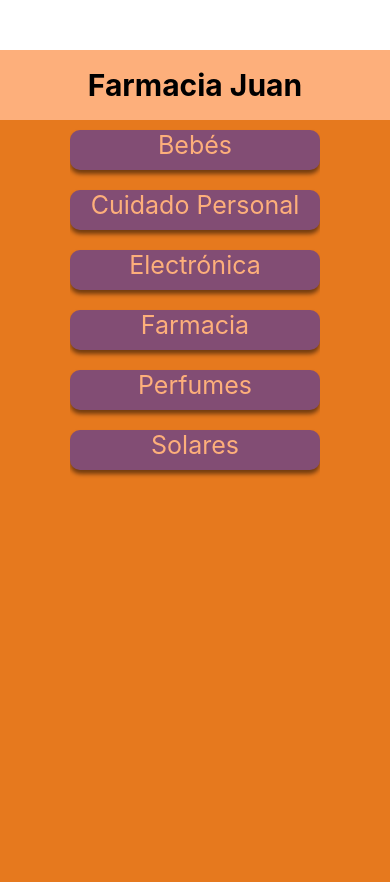
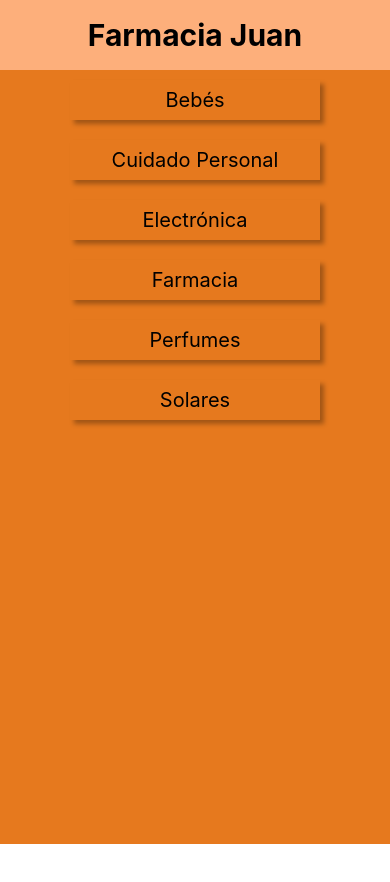
Before and after one commit to juan2084/app-farmacia-juan, a React Native app: screen / in a window 390 px wide. Shown: the top 882 px of the page. After the commit the page ends 844 px from the top, so only its background shows below. Built offline with nearby package versions, Linux system fonts and the light colour scheme.

Commit message:
3.1 Navegación entre pantallas

```diff
--- a/App.js
+++ b/App.js
@@ -1,34 +1,24 @@
-import { StyleSheet, View } from "react-native"
-import Home from "./src/screens/Home"
+import { Platform, SafeAreaView, StatusBar, StyleSheet, } from "react-native"
 import { colors } from "./src/constants/colors"
-import Header from "./src/components/Header"
-import ItemListCategory from "./src/screens/ItemListCategory"
-import { useState } from "react"
+import { useFonts } from "expo-font"
+import Navigator from "./src/navigation/Navigator"
 
 
 const App = () => {
-    const [categorySelected, setCategorySelected] = useState("")
-
 
     return (
-        <View style={styles.container}>
-            <Header Title='Farmacia Juan'/>
-                {!categorySelected? (<Home setCategorySelected={setCategorySelected}/>)
-                : (<ItemListCategory categorySelected={categorySelected} setCategorySelected={setCategorySelected}/>)}
-        </View>
-    )
-
+        <SafeAreaView style={styles.container}>
+            <Navigator/>
+        </SafeAreaView>
+      )
 }
 
 const styles = StyleSheet.create({
     container: {
-        marginTop: 40,
+        marginTop: Platform.OS === "android" ? StatusBar.currentHeight : 0,
         flex: 1,
         backgroundColor: colors.lightOrange,
-        alignItems: "center",
-        marginTop: 50
-
-    }
+    },
 })
 
 export default App
--- a/src/components/Card.jsx
+++ b/src/components/Card.jsx
@@ -1,6 +1,7 @@
 import { StyleSheet, View } from 'react-native'
 import React from 'react'
 import { colors } from '../constants/colors'
+
 
 const Card = ({children, style}) => {
   return (
@@ -13,28 +14,26 @@ const Card = ({children, style}) => {
 export default Card
 
 
-
 const styles = StyleSheet.create({
     container: {
-      backgroundColor: colors.purple,
+        backgroundColor: colors.teal600,
+        width: 250,
         height: 40,
-        width: 250,
-        flexDirection:'column',
-        shadowColor: "#000",
-        shadowOffset:{
-          width: 0,
+        shadowColor: colors.platinum,
+        shadowOffset: {
+          width: 4,
           height: 4,
         },
-        shadowOpacity: 0.50,
+        shadowOpacity: 0.30,
         shadowRadius: 4.65,
-        elevation: 9,
-        marginBottom: 10,
-        marginTop: 10,
-        borderRadius: 10
+        elevation: 4,
+        marginRight: 10,
+        justifyContent: 'center',
+        alignItems: 'center'
     },
     text: {
-        color: colors.darkPurple,
-        textAlign:'center',
-        fontSize: 20,
-    }
+      color: colors.darkPurple,
+      textAlign:'center',
+      fontSize: 20,
+  }
 })
--- a/src/components/CategoryItem.jsx
+++ b/src/components/CategoryItem.jsx
@@ -3,38 +3,24 @@ import React from 'react'
 import { colors } from '../constants/colors';
 import Card from './Card';
 
-const CategoryItem = ({category, selectCategory = () => {}}) => {
+
+const CategoryItem = ({ category, navigation }) => {
   return (
-    <Card>
-      <Pressable onPress = {() => selectCategory(category)}>
-        <Text style = {styles.text}>{category}</Text>
+    <Card style={{ marginVertical: 10, marginHorizontal: 10 }}>
+      <Pressable onPress={()=>navigation.navigate('ItemListCategory', {category})}>
+        <Text style={styles.text}>{category}</Text>
       </Pressable>
     </Card>
   )
 }
 
+
 export default CategoryItem
 
 const styles = StyleSheet.create({
-    categoryContainer: {
-      backgroundColor: colors.darkPurple,
-        height: 40,
-        width: 250,
-        flexDirection:'column',
-        shadowColor: "#000",
-        shadowOffset:{
-          width: 0,
-          height: 4,
-        },
-        shadowOpacity: 0.50,
-        shadowRadius: 4.65,
-        elevation: 9,
-        marginBottom: 10,
-        marginTop: 10
-    },
-    text: {
-        color: colors.salmon,
-        textAlign:'center',
-        fontSize: 25,
-    }
+  text: {
+    color: colors.platinum,
+    textAlign: "center",
+    fontSize: 20,
+  },
 })
--- a/src/components/Header.jsx
+++ b/src/components/Header.jsx
@@ -1,11 +1,12 @@
-import { StyleSheet, Text, View } from 'react-native'
+import { StyleSheet, Text, View, useWindowDimensions } from 'react-native'
 import React from 'react'
 import { colors } from '../constants/colors'
 
-const Header = ({Title}) => {
+const Header = ({title}) => {
+  const {height, width} = useWindowDimensions()
   return (
-    <View style={styles.container}>
-      <Text style = {styles.text}>{Title}</Text>
+    <View style = {styles.container}>
+      <Text style = {width > 360 ? styles.text: styles.textSmall}>{title}</Text>
     </View>
   )
 }
@@ -17,8 +18,8 @@ const styles = StyleSheet.create({
     color: colors.black,
     textAlign: 'center',
     fontSize: 30,
-    textShadowColor: colors.lightGrey,
-    shadowOpacity: 0.50,
+    textShadow: colors.lightGrey,
+    boxShadowOpacity: 0.50,
     fontWeight: 'bold'
   },
   container:{
@@ -27,5 +28,10 @@ const styles = StyleSheet.create({
     backgroundColor: colors.salmon,
     justifyContent: 'center',
     alignItems:'center'
+    },
+    textSmall: {
+      color: colors.lightGrey,
+      fontFamily: 'Josefin',
+      fontSize: 16
     }
 })
--- a/src/components/ProductItem.jsx
+++ b/src/components/ProductItem.jsx
@@ -1,17 +1,26 @@
-import { Image, StyleSheet, Text, View } from 'react-native'
+import { Image, Pressable, StyleSheet, Text } from 'react-native'
 import React from 'react'
 import { colors } from '../constants/colors'
 import Card from './Card'
 
-const ProductItem = ({product}) => {
+const ProductItem = ({
+  product,
+  setProductSelected = () => {},
+  navigation
+}) => {
   return (
     <Card style={styles.additionalStyles}>
+      <Pressable
+        style= {styles.pressable}
+        onPress={() => navigation.navigate('ItemDetail', {productId: product.id})}
+      >
         <Text style={styles.textCategory} >{product.title}</Text>
-        <Image
-            resizeMode='cover'
-            style={styles.image}
-            source={{uri: product.images}}
-        />
+          <Image
+              resizeMode='cover'
+              style={styles.image}
+              source={{uri: product.images}}
+          />
+      </Pressable>
     </Card>
   )
 }
@@ -34,8 +43,12 @@ const styles = StyleSheet.create({
     },
     textCategory: {
       color: colors.red,
-    //   flexDirection: 'column',
-    //   alignItems: 'center',
-    //   justifyContent: 'center'
-    }
+    },
+    pressable: {
+      width: "100%",
+      flexDirection: "row",
+      justifyContent: "space-between",
+      alignItems: "center",
+      paddingLeft: 10,
+    },
   })
--- /dev/null
+++ b/src/navigation/Navigator.jsx
@@ -0,0 +1,46 @@
+import { StyleSheet } from 'react-native'
+import React from 'react'
+import {createNativeStackNavigator} from '@react-navigation/native-stack'
+import {NavigationContainer} from '@react-navigation/native';
+import Home from '../screens/Home'
+import ItemDetail from '../screens/ItemDetail'
+import ItemListCategory from '../screens/ItemListCategory'
+import Header from '../components/Header'
+
+const Stack = createNativeStackNavigator()
+
+const Navigator = () => {
+  return (
+    <NavigationContainer>
+        <Stack.Navigator
+            initialRouteName='Home'
+            screenOptions = {
+                ({route}) => (
+                    {
+                        header: () => {
+                            return <Header title={route.name === "Home" ? "Farmacia Juan" : route.name === "ItemListCategory" ? route.params.category : "Detail" }/>
+                        }
+                    }
+                )
+            }
+        >
+            <Stack.Screen
+                component={Home}
+                name='Home'
+            />
+            <Stack.Screen
+                component={ItemListCategory}
+                name='ItemListCategory'
+            />
+            <Stack.Screen
+                component={ItemDetail}
+                name="ItemDetail"
+            />
+        </Stack.Navigator>
+    </NavigationContainer>
+  )
+}
+
+export default Navigator
+
+const styles = StyleSheet.create({})
--- a/src/screens/Home.jsx
+++ b/src/screens/Home.jsx
@@ -4,9 +4,7 @@ import CategoryItem from "../components/CategoryItem"
 import categories from "../data/categories.json"
 
 
-const Home = ({setCategorySelected}) => {
-
-
+const Home = ({route, navigation}) => {
 
   return (
     <View style={styles.flatListContainer}>
@@ -15,7 +13,7 @@ const Home = ({setCategorySelected}) => {
       data={categories.sort()}
       renderItem={({item}) => (
         <CategoryItem
-          selectCategory={setCategorySelected}
+          navigation={navigation}
           category={item}
         />
       )}
--- /dev/null
+++ b/src/screens/ItemDetail.jsx
@@ -0,0 +1,85 @@
+import { Button, Image, StyleSheet, Text, View, useWindowDimensions } from "react-native"
+import React, { useEffect, useState } from "react"
+import allProducts from "../data/products.json"
+
+const ItemDetail = ({ route, navigation }) => {
+
+  const [product, setProduct] = useState(null)
+  const [orientation, setOrientation] = useState("portrait")
+  const { width, height } = useWindowDimensions()
+
+  const {productId: idSelected} = route.params
+
+  useEffect(() => {
+    if (width > height) setOrientation("landscape")
+    else setOrientation("portrait")
+  }, [width, height])
+
+
+  useEffect(() => {
+    const productSelected = allProducts.find(
+      (product) => product.id === idSelected
+    )
+    setProduct(productSelected)
+  }, [idSelected])
+
+  return (
+    <View>
+      <Button onPress={() => navigation.goBack()} title="Go back" />
+      {product ? (
+        <View
+            style={
+            orientation === "portrait"?
+            styles.mainContainer
+            : styles.mainContainerLandscape
+          }
+        >
+          <Image
+            source={{ uri: product.images}}
+            style={orientation === "portrait" ? styles.image : styles.imageLandscape}
+            resizeMode="cover"
+          />
+       <View style={orientation === "portrait" ? styles.textContainer : styles.textContainerLandscape}>
+            <Text>{product.title}</Text>
+            <Text>{product.description}</Text>
+            <Text style={styles.price}>Precio ${product.price}</Text>
+            <Button title="Add cart"></Button>
+          </View>
+        </View>
+      ) : null}
+    </View>
+  )
+}
+
+export default ItemDetail
+
+const styles = StyleSheet.create({
+  mainContainer: {
+    flexDirection: "column",
+    justifyContent: "center",
+    alignItems: "flex-start",
+    padding: 30,
+  },
+  image: {
+    width: '350%',
+    height: 450,
+  },
+  imageLandscape: {
+    width: '65%',
+    height: 200
+  },
+  textContainer: {
+    flexDirection: "column",
+  },
+  price: {
+    textAlign: 'right',
+    width: '100%'
+  },
+  textContainerLandscape: {
+    width: '50%',
+    flexDirection: 'column',
+    justifyContent: 'center',
+    alignItems: 'start',
+    gap: 10,
+  },
+})
--- a/src/screens/ItemListCategory.jsx
+++ b/src/screens/ItemListCategory.jsx
@@ -5,10 +5,17 @@ import products from '../data/products.json'
 import ProductItem from '../components/ProductItem'
 import Search from '../components/Search'
 
-const ItemListCategory = ({categorySelected = "", setCategorySelected = () => {}}) => {
+const ItemListCategory = ({
+  setCategorySelected = () => {},
+  navigation,
+  route
+}) => {
+
     const [keyWord, setKeyword] = useState("")
     const [productFiltered, setProductFiltered] = useState([])
     const [error, setError] =useState("")
+
+    const {category: categorySelected} = route.params
 
     useEffect(() => {
       regex = /[^a-zA-Z0-9]/
@@ -30,13 +37,12 @@ const ItemListCategory = ({categorySelected = "", setCategorySelected = () => {}
 
   return (
     <View style = {styles.flatListContainer}>
-        <Search error={error} onSearch={setKeyword} goBack={() => setCategorySelected("") }/>
+        <Search error={error} onSearch={setKeyword} goBack={() => navigation.goBack()}/>
         <FlatList
             data = {productFiltered}
-            renderItem = {({item}) => <ProductItem product={item}/>}
+            renderItem = {({item}) => <ProductItem product={item} navigation={navigation}/>}
             keyExtractor = {(producto) => producto.id}
         />
-      {/* <Text>ItemListCategory</Text> */}
     </View>
   )
 }
```
Also changed, not shown: package.json (+13 -4 lines), src/screens/Detail.jsx (deleted, +0 -14 lines), 1 other file (tests, documents, lock files or other folders).
